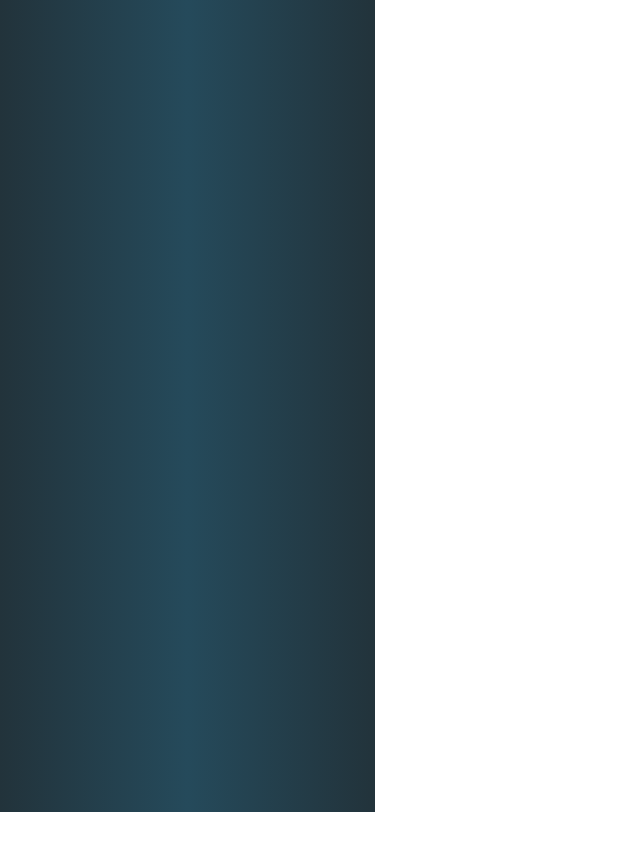
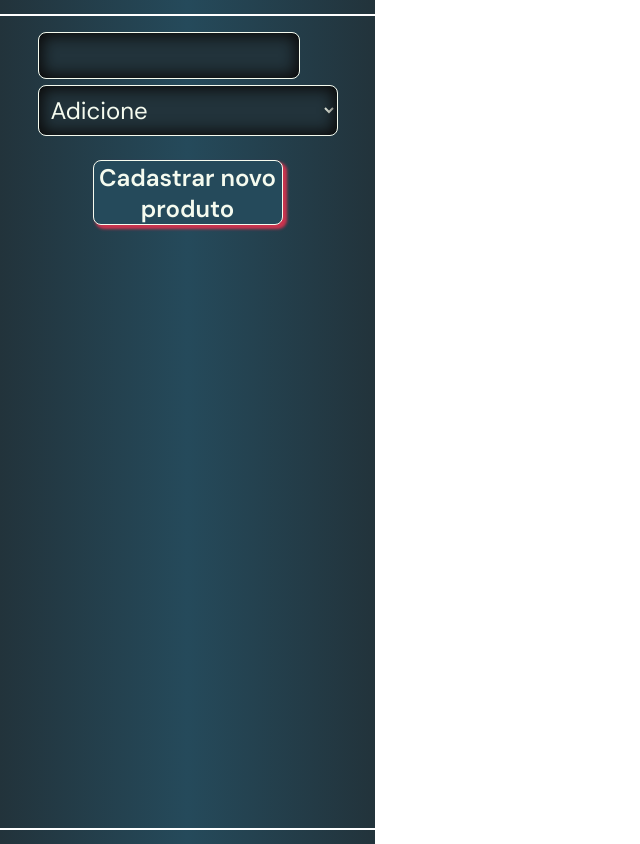
Before and after one commit to Grupo-2-Sustentare/sustentare-web, a React (Create React App) app: page /configuracoes-de-produtos in a window 1280 px wide. Before the commit this address had no page. Shown: the whole page, without its empty margins (0-640 px from the left). Before the commit the page ends 812 px from the top, so only its background shows below. Built offline with nearby package versions, Linux system fonts and the light colour scheme; a web font is replaced by a local one.

Commit message:
Começando pagina de config produto e novo produto

```diff
--- /dev/null
+++ b/src/pages/configuracoes-de-produtos/Configuracoes-de-produtos.module.css
@@ -0,0 +1,3 @@
+.h1{
+    color: red;
+}
--- /dev/null
+++ b/src/pages/configuracoes-de-produtos/configuracoes-de-produtos.jsx
@@ -0,0 +1,25 @@
+import styles from "../configuracoes-de-produtos/Configuracoes-de-produtos.module.css";
+import { useNavigate } from "react-router-dom";
+import React, { useState } from "react";
+import StreachList from "../../components/StrechList/StrechList";
+import Button from "../../components/Button/Button";
+import TextInput from "../../components/TextInput/TextInput";
+
+const ConfiguracoesProdutos = () => {
+    const navigate = useNavigate();
+    const handleSave = () => {
+        navigate("/criando-produto");
+    };
+
+    return (
+        <div id="root">
+            <div className={styles.divBusca}>
+                <TextInput/>
+                <StreachList titulo=" "/>
+            </div>
+            <Button insideText="Cadastrar novo produto" onClick={handleSave}/>
+        </div>
+    );
+};
+
+export default ConfiguracoesProdutos;
--- /dev/null
+++ b/src/pages/criando-novo-produto/CriandoProduto.jsx
@@ -0,0 +1,21 @@
+import { useNavigate } from "react-router-dom"; // Importa o hook useNavigate para redirecionamento de rotas
+import React, { useState } from "react"; // Importa React e o hook useState para gerenciamento de estado
+import StreachList from "../../components/StrechList/StrechList"
+import TextInput from "../../components/TextInput/TextInput"
+
+const CriandoProduto = () => {
+
+
+
+
+    return (
+        <div id="root">
+            <div >
+                <TextInput/>
+                <StreachList titulo=" "/>
+            </div>
+        </div>
+    );
+};
+
+export default CriandoProduto;
--- a/src/routes.js
+++ b/src/routes.js
@@ -6,6 +6,8 @@ import MainMenu from "./pages/login-e-entrada/MainMenu/MainMenu";
 import NewMovement from "./pages/cadastros-de-estoque/NewMovement/NewMovement"
 import ConfigurationMenu from "./pages/configuracoes-de-estoque/ConfigurationMenu/ConfigurationMenu";
 import Cadastro from "./pages/configuracoes-de-acesso/Cadastro";
+import ConfiguracoesProdutos from "./pages/configuracoes-de-produtos/configuracoes-de-produtos"
+import CriandoProduto from "./pages/criando-novo-produto/CriandoProduto"
 
 function Rotas() {
     if (process.env.REACT_APP_MODO_DEBUG === "1"){
@@ -19,6 +21,8 @@ function Rotas() {
                 <Route path={"/cadastros-de-estoque"} element={<NewMovement />} />
                 <Route path={"/configuracoes-de-estoque"} element={<ConfigurationMenu />} />
                 <Route path={"/configuracoes-de-acesso"} element={<Cadastro />} />
+                <Route path={"/configuracoes-de-produtos"} element={<ConfiguracoesProdutos />}/>
+                <Route path={"/criando-novo-produto"} element={<CriandoProduto/>} />
             </Routes>
         </BrowserRouter>
         )
```
